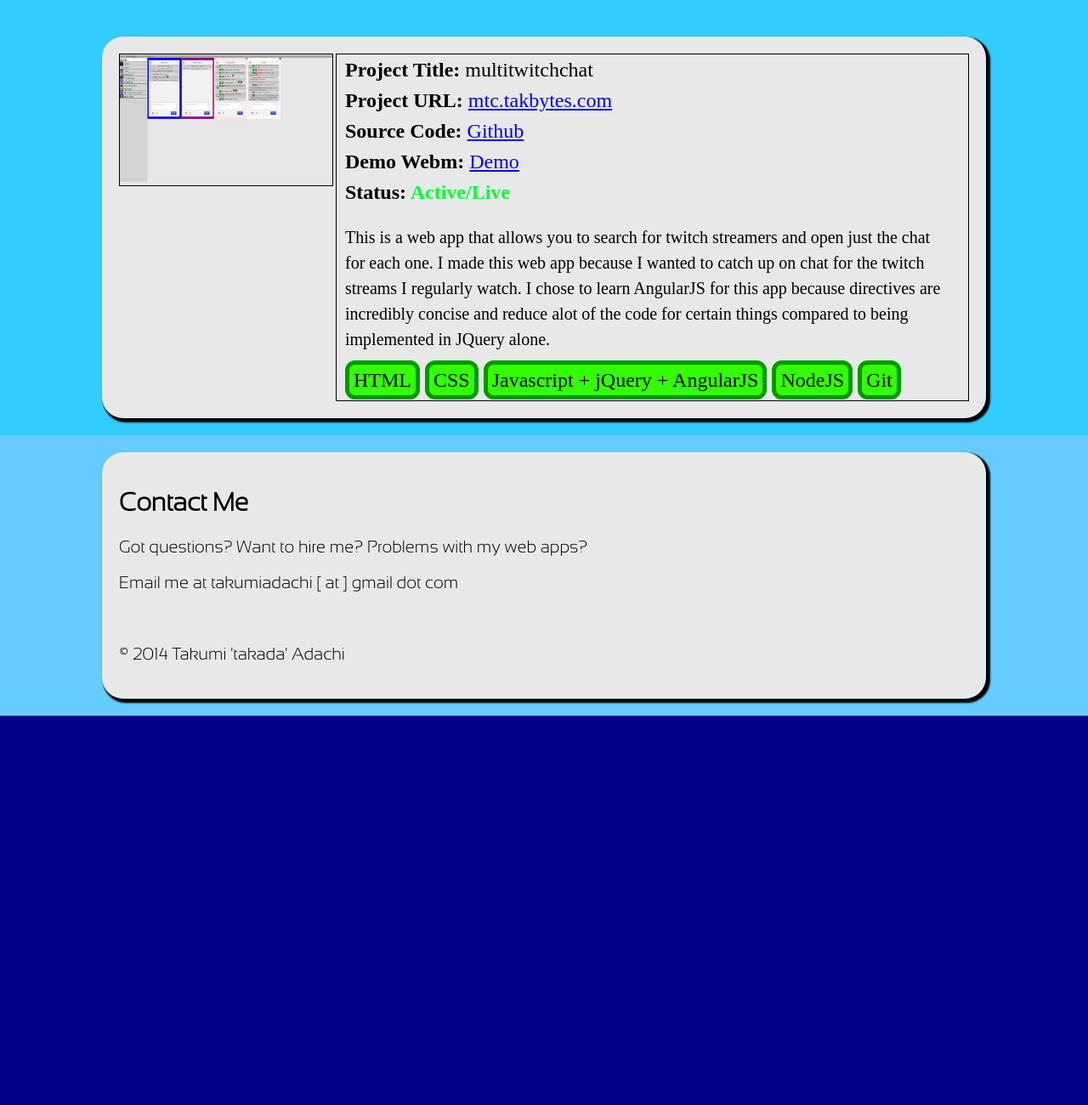
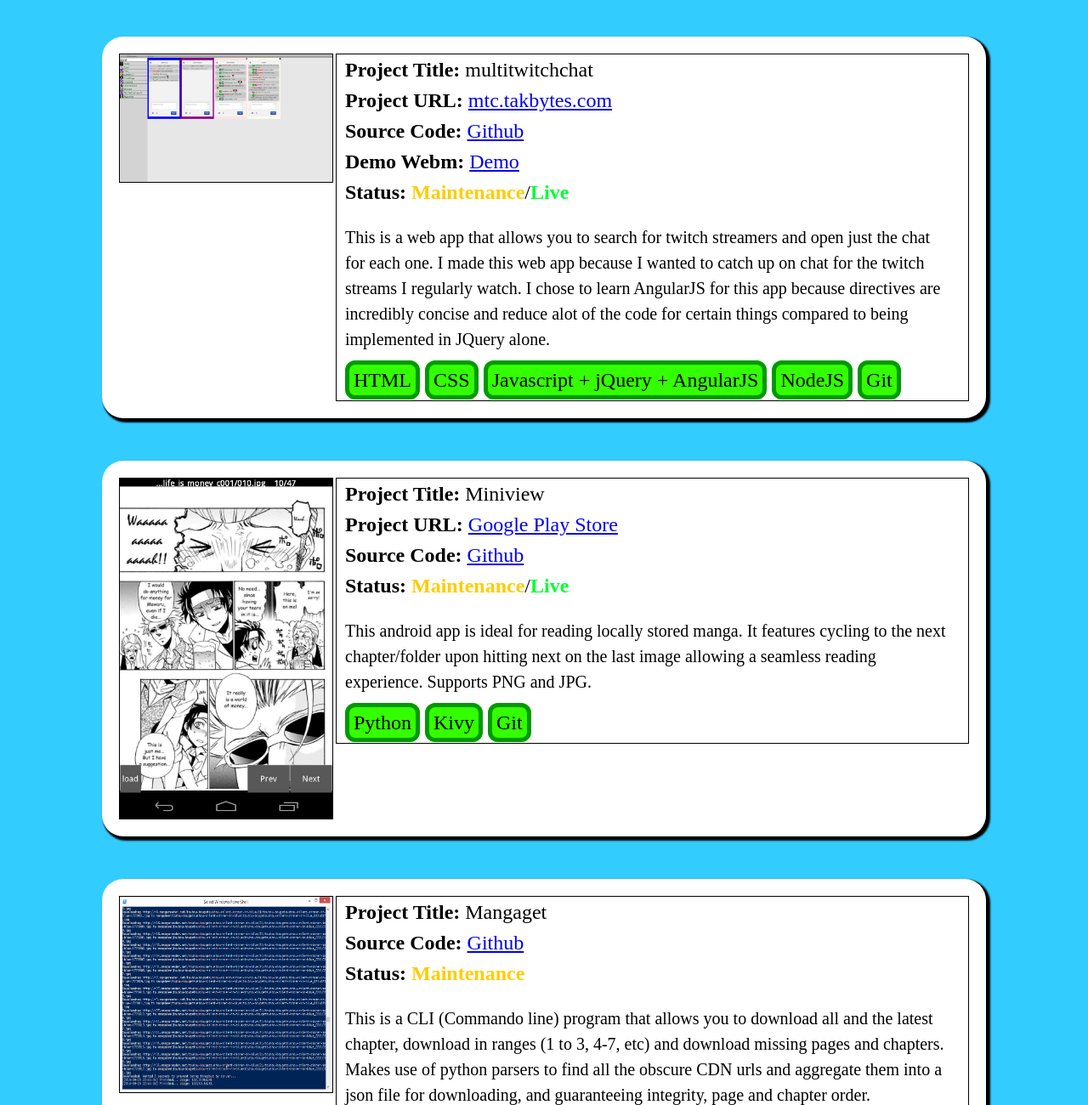
Before and after one commit to tadachi/homepage, a plain HTML site: page view/index.html in a window 1280 px wide. Shown: the part 1500-2800 px from the top of the page at 85% size. Before the commit the page ends 2342 px from the top, so only its background shows below. Drawn offline with Linux system fonts and the light colour scheme.

Commit message:
Added my most up-to-date projects.

```diff
--- a/view/css/main.css
+++ b/view/css/main.css
@@ -121,7 +121,12 @@
 
 .preview
 {
+display: block;
+margin-left: auto;
+margin-right: auto;
 }
+
+
 
 @font-face {
 font-family: 'SansationLight';
--- a/view/index.html
+++ b/view/index.html
@@ -9,86 +9,6 @@
         <link rel='stylesheet' href='/css/fonts.css'>
         <!--load JQuery before Angular-->
         <script src='js/jquery-2.1.1.min.js'></script>
-<!--         <script src='js/pdfjs-1.0.68-dist/build/pdf.js'></script> -->
-<!--         <script src='js/viewer.js'></script> -->
-        <!-- Angularjs -->
-<!--         <script src='js/angular.1.3.0b11.js'></script> -->
-<script>
-//     var app = angular.module('app', []);
-/*
- * Shows if the website is online or not. *WIP
- */
-//     app.directive('isOnline', function() {
-//         return {
-//             $scope: {
-//                 value: '=',
-//                 href: '=',
-//                 link: '@',
-//             },
-//             restrict: 'AEC',
-// //             controller: function($scope, $element){
-// //                 $scope.value = 'pinging...';
-// //                 $scope.href = $element.attr('link');
-// //                 console.log($element.attr('link'));
-// //             },
-//             cache: false,
-//             link: function($scope, $element) {
-//                 $scope.value = 'pinging...';
-//                 $scope.href = $element.attr('link');
-
-//                 var url = $element.attr('link');
-//                 //var url = 'http://whateverorigin.org/get?url=' + encodeURIComponent($element.attr('link')) + '&callback=?';
-//                 //var url = 'http://whateverorigin.org/get?url=' + encodeURIComponent($element.attr('link')) + '&callback=?';
-// //                 $.getJSON(url, function(data){
-// //                     console.log(data);
-// //                 });
-//                 $.ajax({
-//                     url: $element.attr('link'),
-//                     timeout: 1000,
-//                     dataType: 'json',
-//                     statusCode: {
-//                         200: function() {
-//                             console.log('200');
-//                             $scope.$apply(function() {
-//                                 $scope.value = '200';
-//                             });
-//                         },
-//                         404: function() {
-//                             console.log('400');
-//                             $scope.$apply(function() {
-//                                 $scope.value = 'loading';
-//                             });
-//                         },
-//                         500: function() {
-//                             console.log('500');
-//                             $scope.$apply(function() {
-//                                 $scope.value = '500';
-//                             });
-//                         },
-//                         503: function() {
-//                             console.log('503');
-//                             $scope.$apply(function() {
-//                                 $scope.value = '500';
-//                             });
-//                         }
-//                     }
-//                 }).done(function(data) {
-//                     console.log(url);
-//                     console.log(data);
-//                 }).fail(function(data) {
-//                     console.log(url);
-//                     console.log(data);
-//                 })
-
-//             }
-//         };
-//     });
-
-    //'use strict';
-
-    //PDFJS.workerSrc = 'js/pdfjs-1.0.68-dist/build/pdf.worker.js';
-
-</script>
     </head>
     <body>
         <div id='header' class='senlightfont' style='background-color: black; color: white; overflow: hidden'>
@@ -96,13 +16,13 @@
                 <div id='menu' style='font-size: 30px;'>
                     <a href='/'>Home</a>
                     <a href='https://github.com/tadachi'>Github</a>
-                    <a href='http://resume.github.io/?tadachi''>Resume(Github)</>
-                    <a href='/pdf/tadachi-resume.pdf'>Resume(Traditional)</a>
+                    <a href='http://resume.github.io/?tadachi'>Resume(Github)</a>
+                    <!--<a href='/pdf/tadachi-resume.pdf'>Resume(Traditional)</a>-->
                     <a href='/#contact'>Contact Me</a>
                 </div>
             </div>
             <div style='float: left;'>
-                <a href='https://twitter.com/tak_ada999'><icon class='icon-twitter size-36 step' style='margin-top: 10px;'></icon></a>
+                <a href='https://twitter.com/takumikun'><icon class='icon-twitter size-36 step' style='margin-top: 10px;'></icon></a>
                 <a href='https://github.com/tadachi'><icon class='icon-github size-36 step'></icon></a>
                 <a href='https://www.facebook.com/tak.ada999'><icon class='icon-social-facebook size-36 step'></icon></a>
             </div>
@@ -113,7 +33,7 @@
             <div class='row' style='background-color: #3399CC;'>
                 <div class='column senlightfont' style='background-color: #E8E8E8; font-size: 27px; font-weight:bold;'>
                     <h1>Takumi Adachi</h1>
-                    <h4>Professional Web Developer</h4>
+                    <h4>Programmer/Web Developer</h4>
                     <h4>Information Technologist</h4>
                 </div>
             </div>
@@ -155,7 +75,7 @@
                     </div> -->
                 </div>
 
-                <div class='column' style='background-color: #E8E8E8;'>
+                <div class='column' style='background-color: #FFFFFF;'>
                     <div style='line-height:150%; font-size: 23px;'>
                         <p>I am a developer in Victoria, BC. Most of my projects are web based, But I can build a variety of web applications that fit your needs.
                         My strong points include <b>HTML/CSS</b>, <b>Javascript(JQuery,AngularJS)</b>, and <b>NodeJS</b>.</p>
@@ -168,9 +88,9 @@
             </div>
 
             <div class='row' style='background-color: #33CCFF;'>
-                <div class='column' style='background-color: #E8E8E8;'>
-                    <div class='preview'>
-                         <img src='img/srlplayer-preview.jpg' width='250' height='150'/>
+                <div class='column' style='background-color: #FFFFFF;'>
+                    <div>
+                         <img class='preview' src='img/srlplayer-preview.jpg' width='250' height='150'/>
                     </div>
 
                     <div class='info'>
@@ -194,19 +114,17 @@
                         <span class="label round">Git</span>
                     </div>
                 </div>
-
-                <div class='column' style='background-color: #E8E8E8; margin-top: 50px;'>
-                    <div class='preview'>
-                         <img src='img/multitwitchchat-preview.jpg' width='250' height='150' />
+                <div class='column' style='background-color: #FFFFFF; margin-top: 50px;'>
+                    <div>
+                         <img class='preview' src='img/multitwitchchat-preview.jpg' width='250' height='150' />
                     </div>
-
                     <div class='info'>
                         <div style='line-height: 150%;'>
                         <strong>Project Title: </strong>multitwitchchat<br />
                         <strong>Project URL: </strong><a href='http://mtc.takbytes.com'>mtc.takbytes.com</a><br />
                         <strong>Source Code: </strong><a href='https://github.com/tadachi/multitwitchchat'>Github</a><br />
                         <strong>Demo Webm: </strong><a href='webm/multitwitchchat.webm'>Demo</a><br />
-                        <strong>Status: </strong><span style='color: #00FF33; font-weight:bold;'>Active/Live</span>
+                        <strong>Status: </strong><span style='color: #FFCC00; font-weight:bold;'>Maintenance</span>/<span style='color: #00FF33; font-weight:bold;'>Live</style>
                         </div>
                         <p style='line-height: 150%; font-size: 20px;'>
                             This is a web app that allows you to search for twitch streamers and open just the chat for each one.
@@ -221,14 +139,53 @@
                         <span class="label round">Git</span>
                     </div>
                 </div>
+                <div class='column' style='background-color: #FFFFFF; margin-top: 50px;'>
+                    <div>
+                         <img class='preview' src='img/miniview-preview.jpg' width='120' height='400' />
+                    </div>
+                    <div class='info'>
+                        <div style='line-height: 150%;'>
+                        <strong>Project Title: </strong>Miniview<br />
+                        <strong>Project URL: </strong><a href='https://play.google.com/store/apps/details?id=org.app.miniview'>Google Play Store</a><br />
+                        <strong>Source Code: </strong><a href='https://github.com/tadachi/miniview'>Github</a><br />
+                        <strong>Status: </strong><span style='color: #FFCC00; font-weight:bold;'>Maintenance</span>/<span style='color: #00FF33; font-weight:bold;'>Live</style>
+                        </div>
+                        <p style='line-height: 150%; font-size: 20px;'>
+                            This android app is ideal for reading locally stored manga. It features cycling to the next chapter/folder upon hitting next on the last image
+                            allowing a seamless reading experience. Supports PNG and JPG.
+                        </p>
+                        <span class="label round">Python</span>
+                        <span class="label round">Kivy</span>
+                        <span class="label round">Git</span>
+                    </div>
+                </div>
+                <div class='column' style='background-color: #FFFFFF; margin-top: 50px;'>
+                    <div>
+                         <img class='preview' src='img/mangaget-preview.png' width='120' height='230' />
+                    </div>
+                    <div class='info'>
+
+                        <div style='line-height: 150%;'>
+                        <strong>Project Title: </strong>Mangaget<br />
+                        <strong>Source Code: </strong><a href='https://github.com/tadachi/mangaget'>Github</a><br />
+                        <strong>Status: </strong><span style='color: #FFCC00; font-weight:bold;'>Maintenance</span>
+                        </div>
+                        <p style='line-height: 150%; font-size: 20px;'>
+                            This is a CLI (Commando line) program that allows you to download all and the latest chapter, download in ranges (1 to 3, 4-7, etc) and download missing pages and chapters.
+                            Makes use of python parsers to find all the obscure CDN urls and aggregate them into a json file for downloading, and guaranteeing integrity, page and chapter order.
+                        </p>
+                        <span class="label round">Python</span>
+                        <span class="label round">Git</span>
+                    </div>
+                </div>
             </div>
             <div id='footer'>
                 <div class='row senlightfont' style='background-color: #66CCFF;'>
-                    <div class='column senlightfont' style='background-color: #E8E8E8; font-size: 20px;'>
+                    <div class='column senlightfont' style='background-color: #FFFFFF; font-size: 20px;'>
                     <h2 id="contact">Contact Me</h2>
-                        <p>Got questions? Want to hire me? Problems with my web apps?</p>
+                        <p>Got questions? Want to hire me? Problems with my (web)apps?</p>
                         <p>Email me at takumiadachi [ at ] gmail dot com </p><br />
-                        <p>&copy; 2014 Takumi 'takada' Adachi</p>
+                        <p>&copy; 2014-2015 Takumi 'takada' Adachi</p>
                     </div>
                 </div>
             </div>
```
Also changed, not shown: view/img/mangaget-preview.png (added), view/img/miniview-preview.jpg (added), view/img/miniview-preview.png (added).
